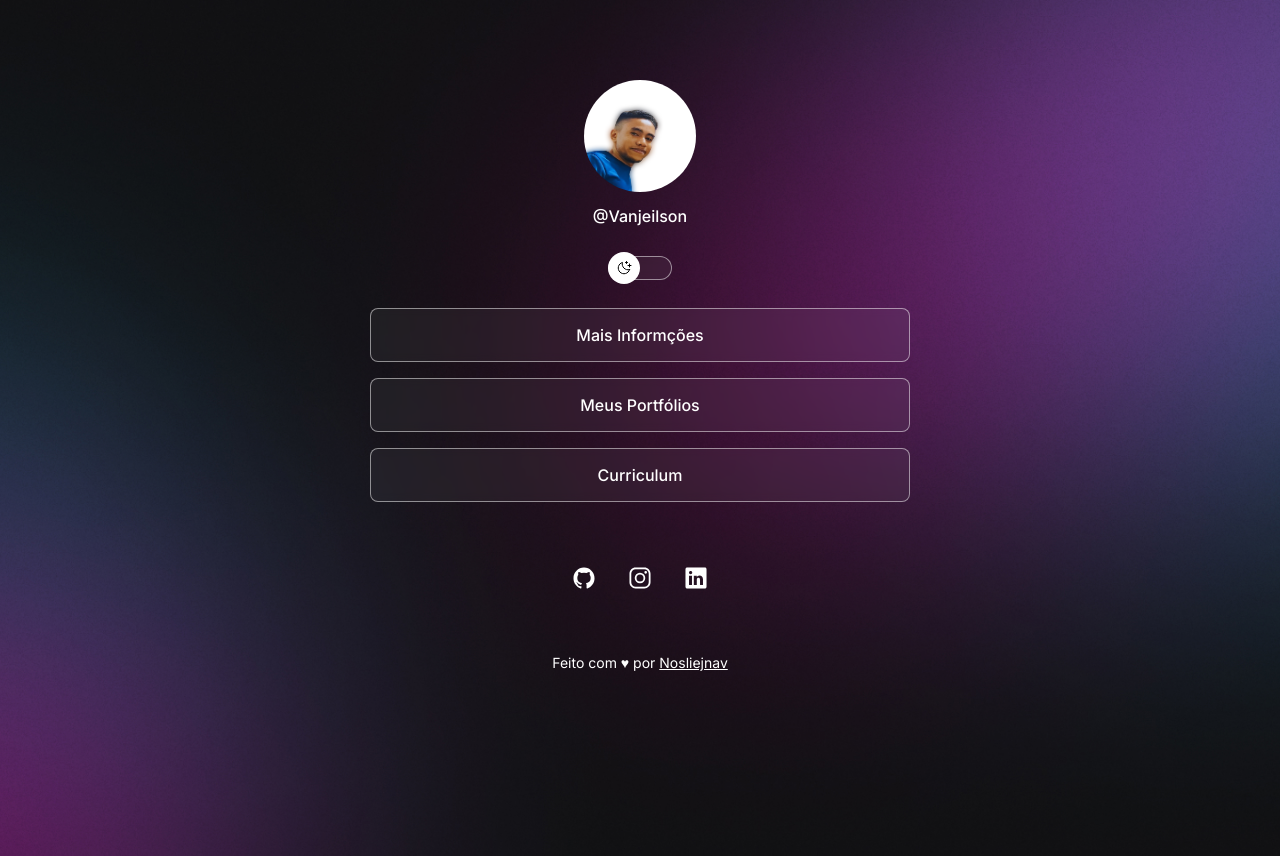
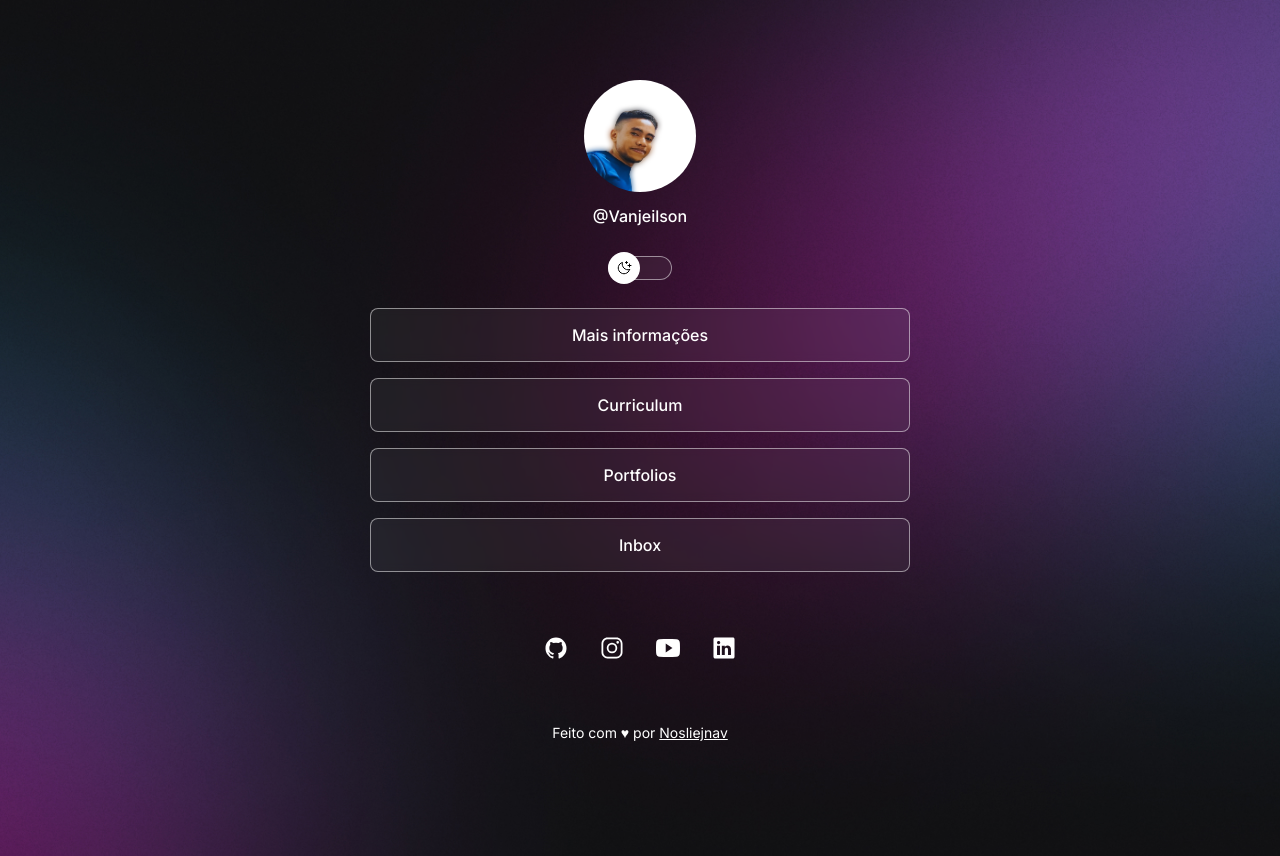
Before and after one commit to Nosliejnav/edevlinks, a plain HTML site: page index.html in a window 1280 px wide. Drawn offline with nearby package versions, Linux system fonts and the light colour scheme.

Commit message:
Add update

```diff
--- a/index.html
+++ b/index.html
@@ -44,20 +44,27 @@
         </li>
 -->
         <li>
-          <a href="#">Mais Informções</a>
+          <a href="https://www.linkedin.com/in/vanjeilson/">Mais informações</a>
         </li>
 
         <li>
           <a href="https://github.com/nosliejnav" target="_blank"
-            >Meus Portfólios</a
-          >
+          > Curriculum</a>
         </li>
 
         <li>
           <a href="https://github.com/Nosliejnav/edevlinks" target="_blank"
-            >Curriculum</a
-          >
+            >
+            Portfolios</a>
+
         </li>
+
+        <li>
+          <a href="https://github.com/Nosliejnav/edevlinks" target="_blank"
+            > Inbox</a>
+
+        </li>
+
       </ul>
       <div id="social-links">
         <a href="https://github.com/nosliejnav" target="_blank">
@@ -67,11 +74,11 @@
         <a href="https://github.com/nosliejnav" target="_blank">
           <ion-icon name="logo-instagram"></ion-icon>
         </a>
-        <!--
+
         <a href="https://github.com/nosliejnav" target="_blank">
           <ion-icon name="logo-youtube"></ion-icon>
         </a>
--->
+
         <a href="https://www.linkedin.com/in/vanjeilson/" target="_blank">
           <ion-icon name="logo-linkedin"></ion-icon>
         </a>
```
